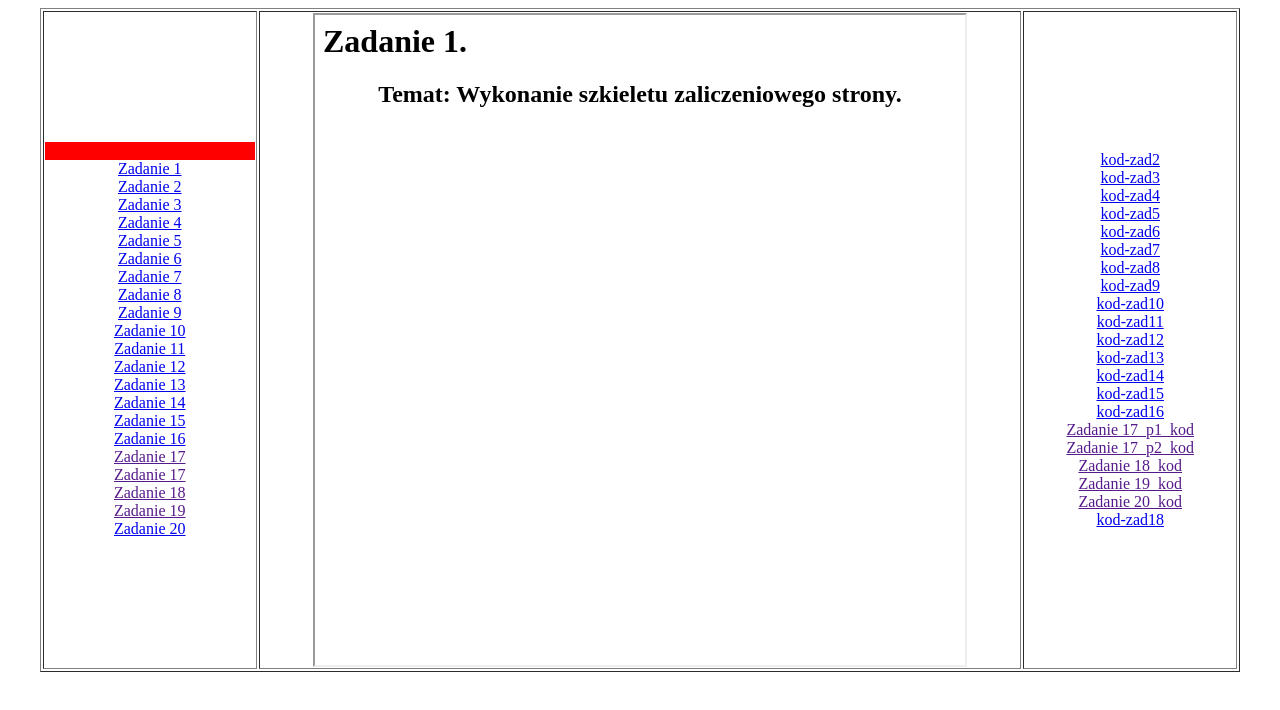
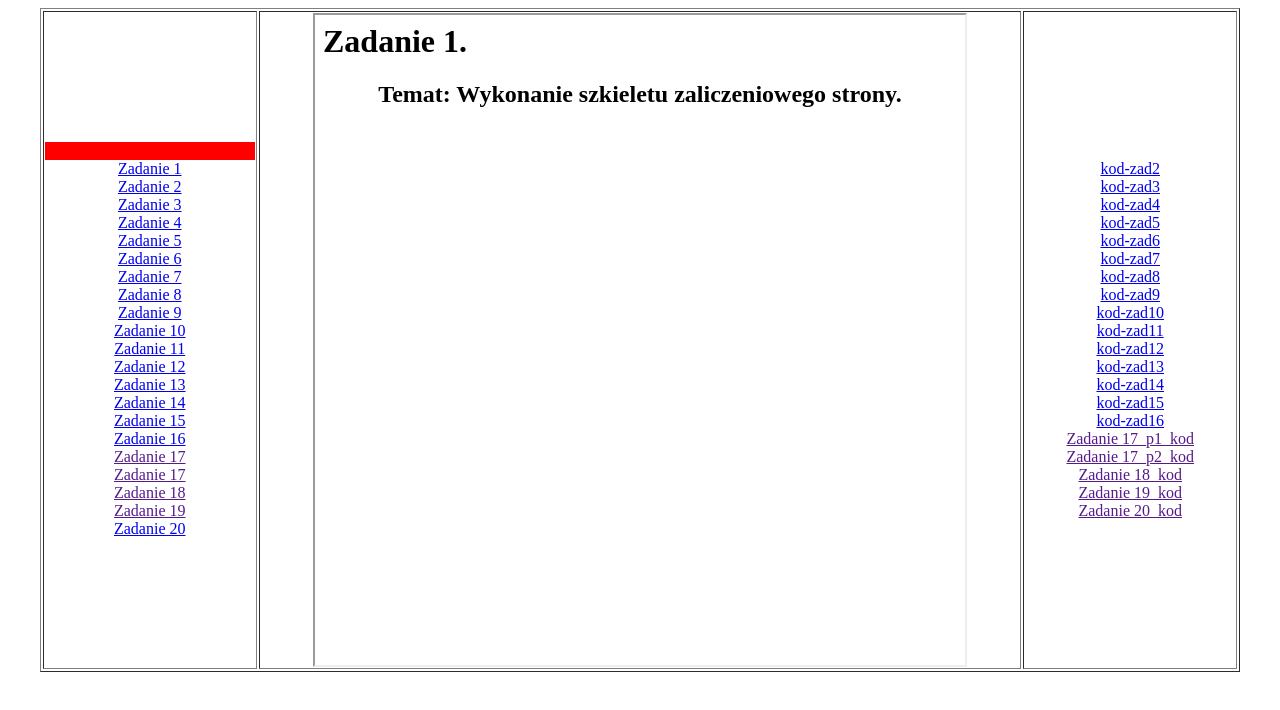
Before and after one commit to dariamlodzieniak/css1, a plain HTML site: page index.html in a window 1280 px wide. Drawn offline with Linux system fonts and the light colour scheme.

Commit message:
Update index.html

```diff
--- a/index.html
+++ b/index.html
@@ -93,7 +93,7 @@
 	 						<br>
 	 						<a href="" target="strony">Zadanie 20_kod</a>
 	 						<br>
-							<a href="zadanie18_mlod_kod.txt" target="strony">kod-zad18</a>
+
 	 </td>
  </tr>
 </table>
```
